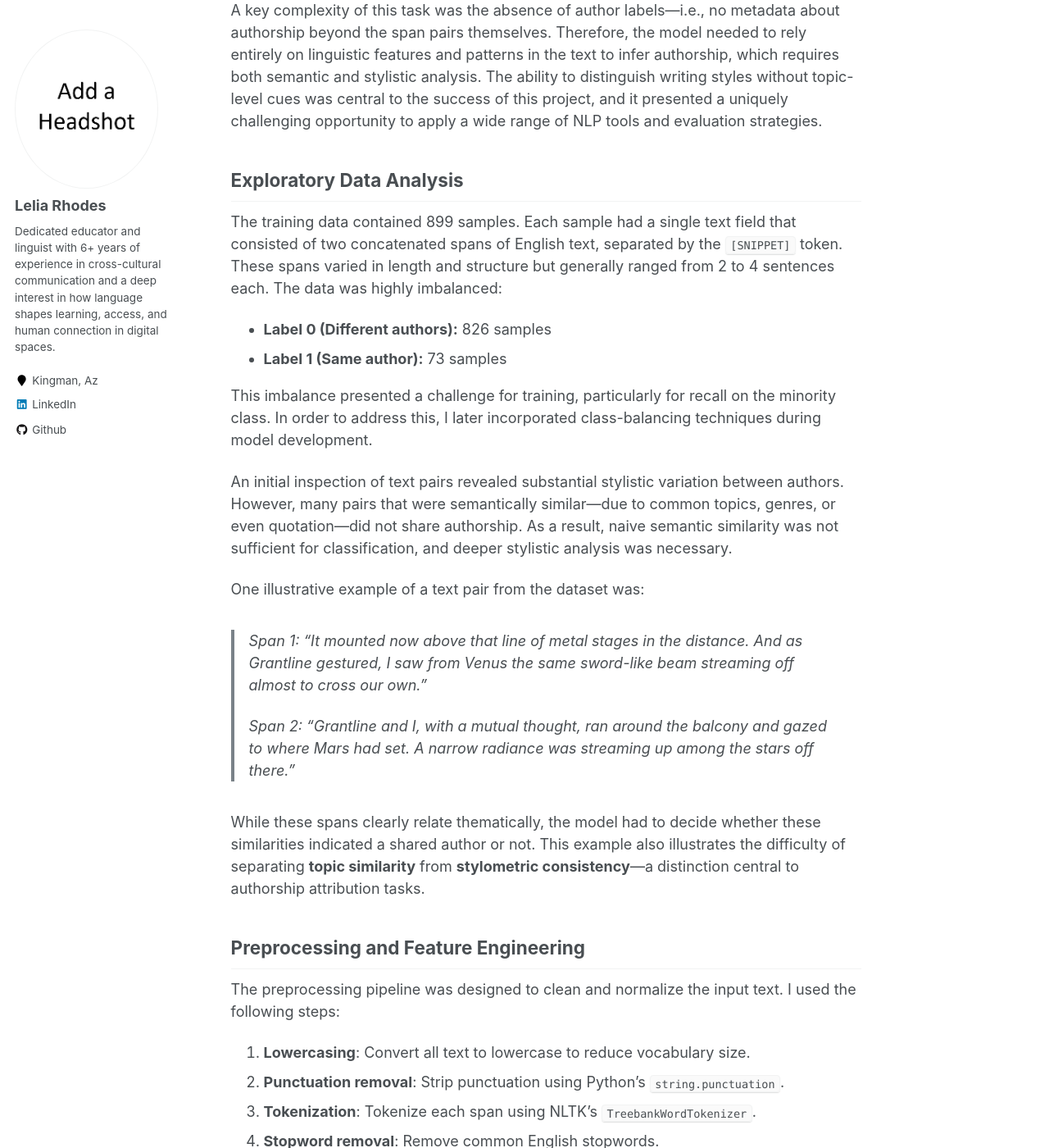
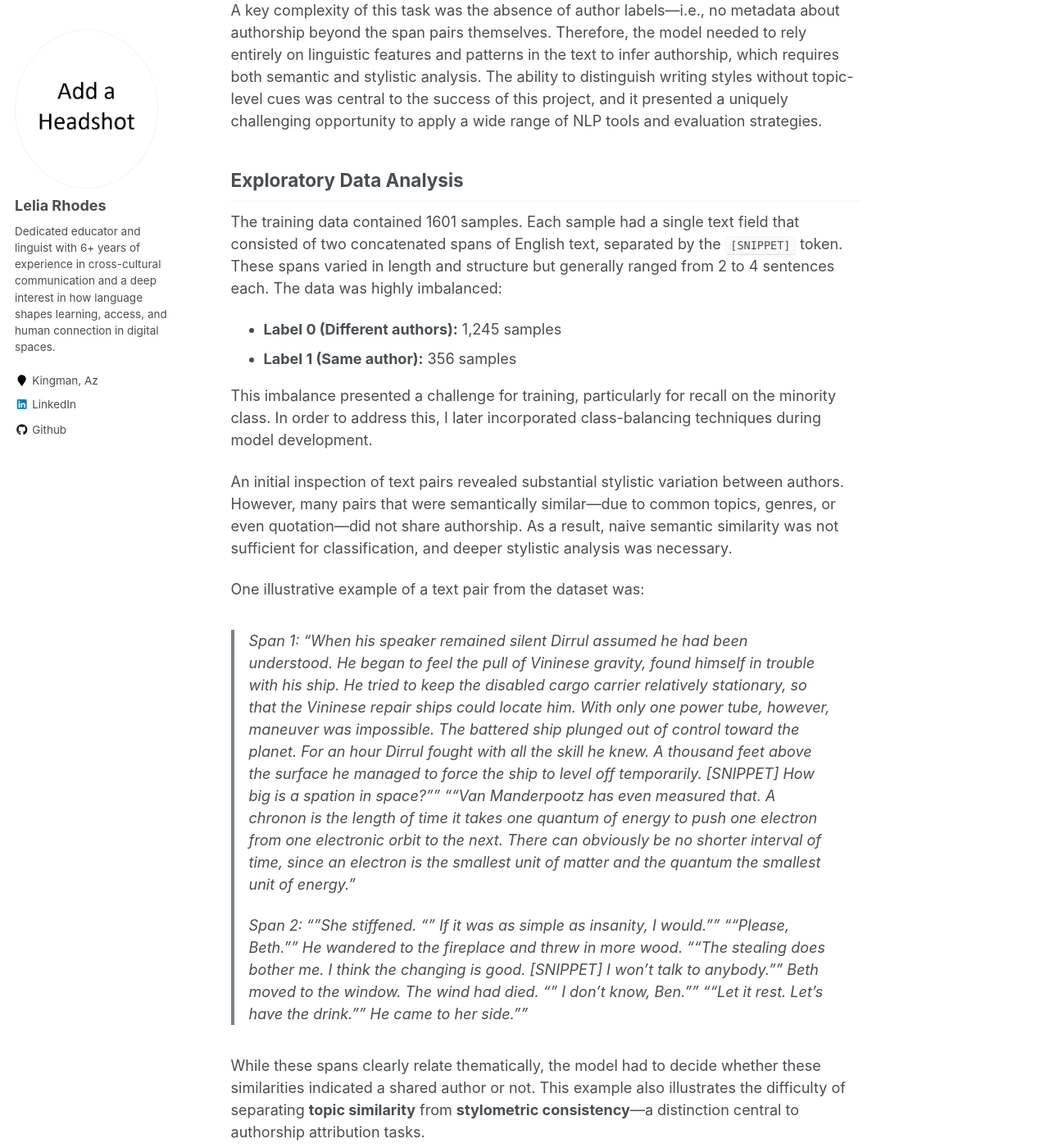
Before and after one commit to leliarhodes72/leliarhodes72.github.io, a Jekyll site: the page built from _portfolio/portfolio-2.md, in a window 1280 px wide and 1400 px high, scrolled down 631 px. Shown: the whole window at 82% size. Built offline with Jekyll 4.4.1, drawn with Linux system fonts in a browser that asks for light colours.

Commit message:
Update portfolio-2.md

```diff
--- a/_portfolio/portfolio-2.md
+++ b/_portfolio/portfolio-2.md
@@ -14,19 +14,19 @@ A key complexity of this task was the absence of author labels—i.e., no metada
 
 ## Exploratory Data Analysis
 
-The training data contained 899 samples. Each sample had a single text field that consisted of two concatenated spans of English text, separated by the `[SNIPPET]` token. These spans varied in length and structure but generally ranged from 2 to 4 sentences each. The data was highly imbalanced:
+The training data contained 1601 samples. Each sample had a single text field that consisted of two concatenated spans of English text, separated by the `[SNIPPET]` token. These spans varied in length and structure but generally ranged from 2 to 4 sentences each. The data was highly imbalanced:
 
-- **Label 0 (Different authors):** 826 samples
-- **Label 1 (Same author):** 73 samples
+- **Label 0 (Different authors):** 1,245 samples
+- **Label 1 (Same author):** 356 samples
 
 This imbalance presented a challenge for training, particularly for recall on the minority class. In order to address this, I later incorporated class-balancing techniques during model development.
 
 An initial inspection of text pairs revealed substantial stylistic variation between authors. However, many pairs that were semantically similar—due to common topics, genres, or even quotation—did not share authorship. As a result, naive semantic similarity was not sufficient for classification, and deeper stylistic analysis was necessary.
 
 One illustrative example of a text pair from the dataset was:
-> Span 1: “It mounted now above that line of metal stages in the distance. And as Grantline gestured, I saw from Venus the same sword-like beam streaming off almost to cross our own.”
+> Span 1: “When his speaker remained silent Dirrul assumed he had been understood. He began to feel the pull of Vininese gravity, found himself in trouble with his ship. He tried to keep the disabled cargo carrier relatively stationary, so that the Vininese repair ships could locate him. With only one power tube, however, maneuver was impossible. The battered ship plunged out of control toward the planet. For an hour Dirrul fought with all the skill he knew. A thousand feet above the surface he managed to force the ship to level off temporarily. [SNIPPET] How big is a spation in space?"" ""Van Manderpootz has even measured that. A chronon is the length of time it takes one quantum of energy to push one electron from one electronic orbit to the next. There can obviously be no shorter interval of time, since an electron is the smallest unit of matter and the quantum the smallest unit of energy.”
 >
-> Span 2: “Grantline and I, with a mutual thought, ran around the balcony and gazed to where Mars had set. A narrow radiance was streaming up among the stars off there.”
+> Span 2: “"She stiffened. "" If it was as simple as insanity, I would."" ""Please, Beth."" He wandered to the fireplace and threw in more wood. ""The stealing does bother me. I think the changing is good. [SNIPPET] I won't talk to anybody."" Beth moved to the window. The wind had died. "" I don't know, Ben."" ""Let it rest. Let's have the drink."" He came to her side."”
 
 While these spans clearly relate thematically, the model had to decide whether these similarities indicated a shared author or not. This example also illustrates the difficulty of separating **topic similarity** from **stylometric consistency**—a distinction central to authorship attribution tasks.
 
```
